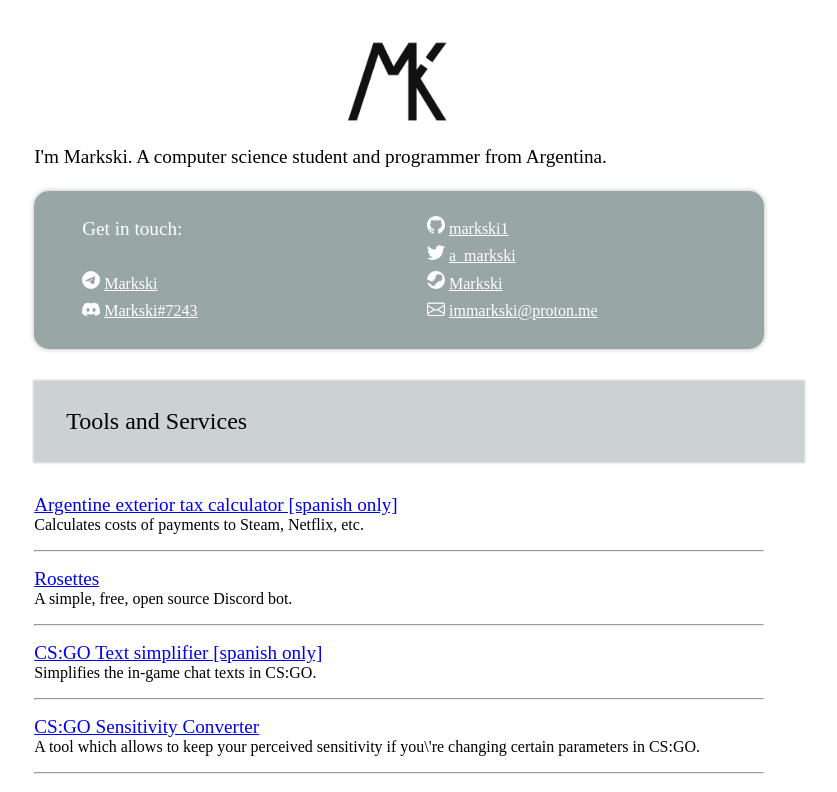
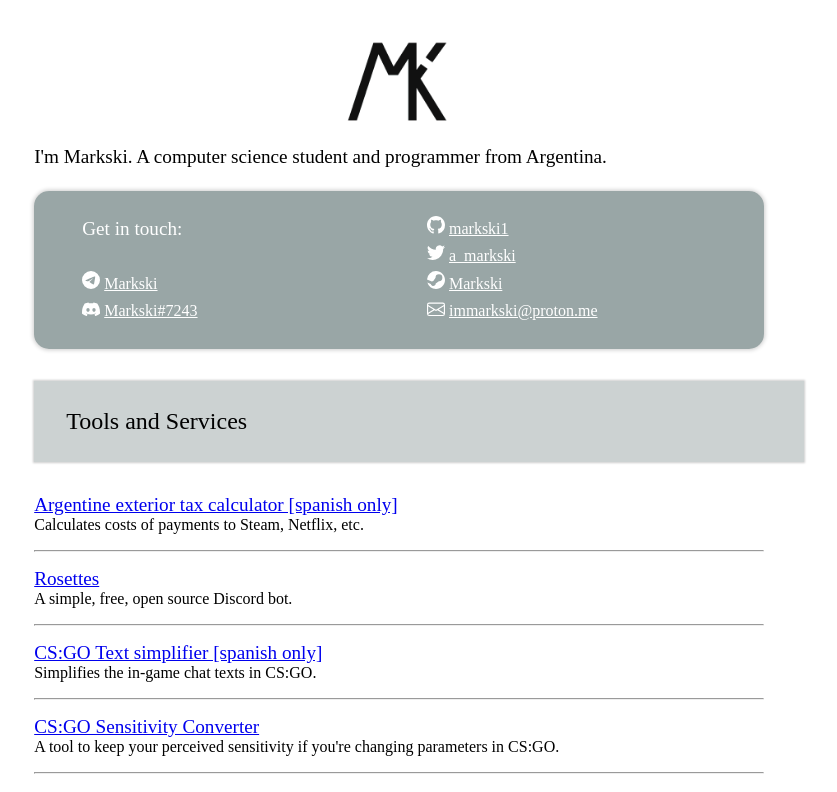
Before and after one commit to markski1/markski.ar, a Next.js app: page / in a window 1280 px wide. Shown: the top 792 px of the page, without its empty margins (241-1078 px from the left). Built offline with nearby package versions, Linux system fonts and the light colour scheme.

Commit message:
fix index text

```diff
--- a/pages/index.jsx
+++ b/pages/index.jsx
@@ -93,7 +93,7 @@ export default function Home() {
 			<PrintEntry
 				title = 'CS:GO Sensitivity Converter'
 				url = 'csgosens'
-				text = "A tool which allows to keep your perceived sensitivity if you\'re changing certain parameters in CS:GO."
+				text = "A tool to keep your perceived sensitivity if you're changing parameters in CS:GO."
 			/>
 			<hr />
 			<PrintEntry
```
